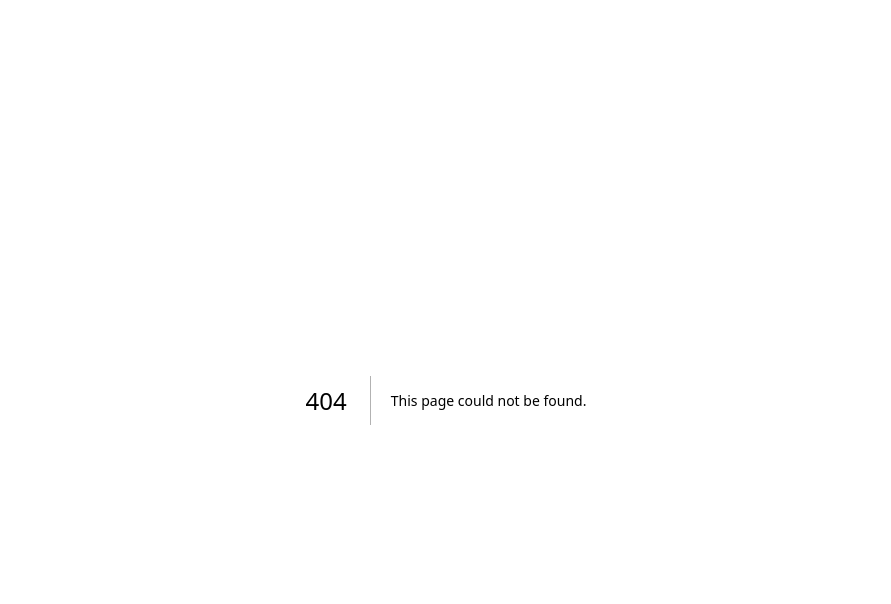
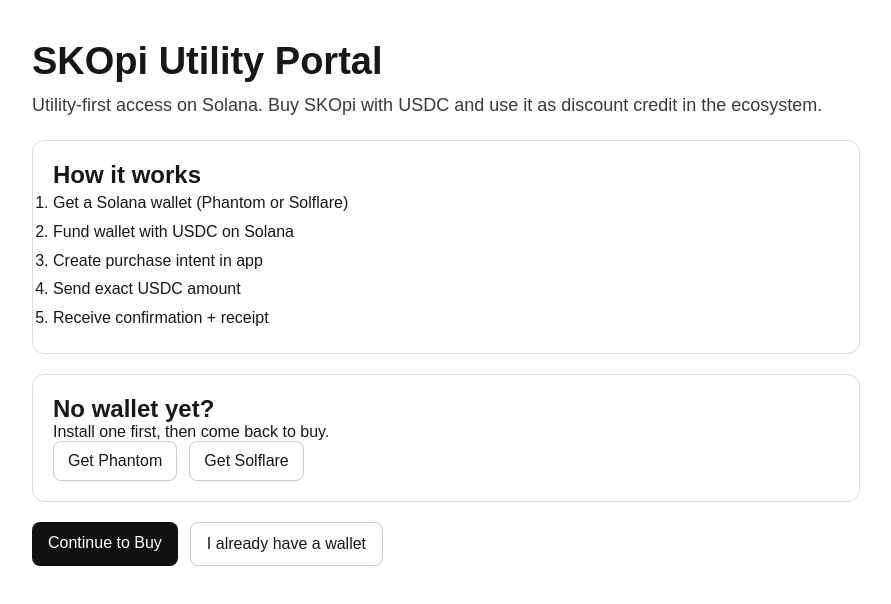
Before and after one commit to skopiLandToken/skopi, a Next.js app: page /start in a window 1280 px wide. Before the commit this address had no page. Shown: the top 604 px of the page, without its empty margins (194-1085 px from the left). Built offline with nearby package versions, Linux system fonts and the light colour scheme.

Commit message:
Add /start landing page with UTM touch tracking

```diff
--- /dev/null
+++ b/src/app/start/page.tsx
@@ -0,0 +1,130 @@
+"use client";
+
+import Link from "next/link";
+import { useEffect } from "react";
+
+function getParam(name: string) {
+if (typeof window === "undefined") return null;
+return new URLSearchParams(window.location.search).get(name);
+}
+
+export default function StartPage() {
+useEffect(() => {
+if (typeof window === "undefined") return;
+
+const now = new Date().toISOString();
+
+const touch = {
+source: getParam("utm_source"),
+medium: getParam("utm_medium"),
+campaign: getParam("utm_campaign"),
+content: getParam("utm_content"),
+term: getParam("utm_term"),
+landingPath: window.location.pathname,
+referrer: document.referrer || null,
+ts: now,
+};
+
+// first touch (set once)
+if (!localStorage.getItem("skopi_first_touch")) {
+localStorage.setItem("skopi_first_touch", JSON.stringify(touch));
+}
+
+// last touch (always update)
+localStorage.setItem("skopi_last_touch", JSON.stringify(touch));
+}, []);
+
+return (
+<main style={{ maxWidth: 860, margin: "40px auto", padding: "0 16px" }}>
+<h1 style={{ fontSize: 38, marginBottom: 12 }}>SKOpi Utility Portal</h1>
+<p style={{ fontSize: 18, opacity: 0.85, marginBottom: 24 }}>
+Utility-first access on Solana. Buy SKOpi with USDC and use it as discount credit in the ecosystem.
+</p>
+
+<section
+style={{
+border: "1px solid #ddd",
+borderRadius: 12,
+padding: 20,
+marginBottom: 20,
+}}
+>
+<h2 style={{ marginTop: 0 }}>How it works</h2>
+<ol style={{ lineHeight: 1.8 }}>
+<li>Get a Solana wallet (Phantom or Solflare)</li>
+<li>Fund wallet with USDC on Solana</li>
+<li>Create purchase intent in app</li>
+<li>Send exact USDC amount</li>
+<li>Receive confirmation + receipt</li>
+</ol>
+</section>
+
+<section
+style={{
+border: "1px solid #ddd",
+borderRadius: 12,
+padding: 20,
+marginBottom: 20,
+}}
+>
+<h2 style={{ marginTop: 0 }}>No wallet yet?</h2>
+<p>Install one first, then come back to buy.</p>
+<div style={{ display: "flex", gap: 12, flexWrap: "wrap" }}>
+<a
+href="https://phantom.app/"
+target="_blank"
+rel="noreferrer"
+style={{
+padding: "10px 14px",
+borderRadius: 8,
+border: "1px solid #ccc",
+textDecoration: "none",
+}}
+>
+Get Phantom
+</a>
+<a
+href="https://solflare.com/"
+target="_blank"
+rel="noreferrer"
+style={{
+padding: "10px 14px",
+borderRadius: 8,
+border: "1px solid #ccc",
+textDecoration: "none",
+}}
+>
+Get Solflare
+</a>
+</div>
+</section>
+
+<div style={{ display: "flex", gap: 12, flexWrap: "wrap" }}>
+<Link
+href="/buy"
+style={{
+padding: "12px 16px",
+borderRadius: 8,
+background: "#111",
+color: "#fff",
+textDecoration: "none",
+}}
+>
+Continue to Buy
+</Link>
+
+<Link
+href="/buy?utm_source=start&utm_medium=internal&utm_campaign=wallet_ready"
+style={{
+padding: "12px 16px",
+borderRadius: 8,
+border: "1px solid #ccc",
+textDecoration: "none",
+}}
+>
+I already have a wallet
+</Link>
+</div>
+</main>
+);
+}
```
